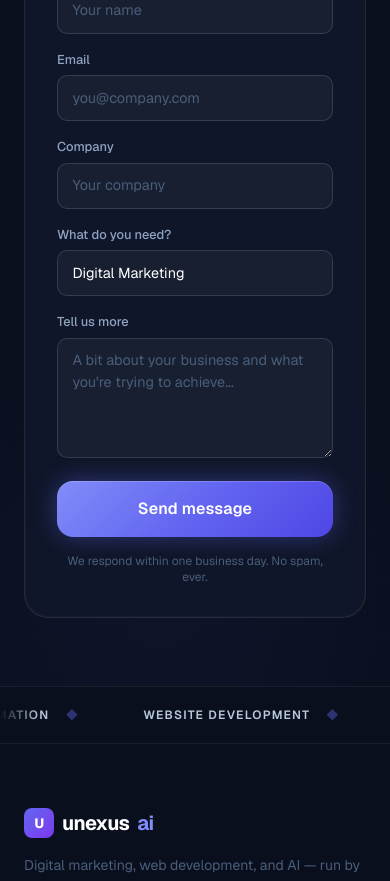
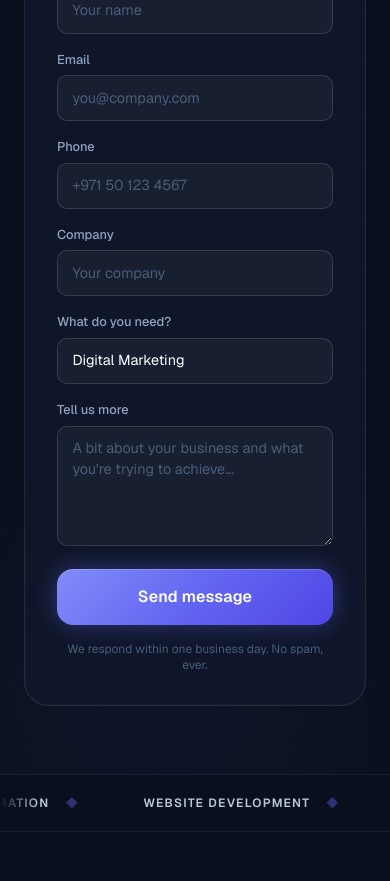
Before and after one commit to issei007-ai/unexusai, a Next.js app: page /about in a window 390 px wide. Shown: the part 6900-7781 px from the top of the page. Built offline with nearby package versions, Linux system fonts and the light colour scheme.

Commit message:
Add phone field to lead forms (contact, quote, audit, ContactCTA)

```diff
--- a/src/app/audit/page.tsx
+++ b/src/app/audit/page.tsx
@@ -42,6 +42,10 @@ export default function AuditPage() {
                   <input className="form-input" name="email" type="email" placeholder="you@company.com" required />
                 </div>
                 <div>
+                  <label className="form-label">Phone</label>
+                  <input className="form-input" name="phone" type="tel" placeholder="+971 50 123 4567" />
+                </div>
+                <div>
                   <label className="form-label">Website URL</label>
                   <input className="form-input" name="website" type="url" placeholder="https://yoursite.com" />
                 </div>
--- a/src/app/contact/page.tsx
+++ b/src/app/contact/page.tsx
@@ -54,6 +54,10 @@ export default function ContactPage() {
                   <input className="form-input" name="email" type="email" placeholder="you@company.com" required />
                 </div>
                 <div>
+                  <label className="form-label">Phone</label>
+                  <input className="form-input" name="phone" type="tel" placeholder="+971 50 123 4567" />
+                </div>
+                <div>
                   <label className="form-label">Company</label>
                   <input className="form-input" name="company" type="text" placeholder="Your company" />
                 </div>
--- a/src/app/quote/page.tsx
+++ b/src/app/quote/page.tsx
@@ -44,6 +44,10 @@ export default function QuotePage() {
                     <label className="form-label">Email</label>
                     <input className="form-input" name="email" type="email" placeholder="you@company.com" required />
                   </div>
+                </div>
+                <div>
+                  <label className="form-label">Phone</label>
+                  <input className="form-input" name="phone" type="tel" placeholder="+971 50 123 4567" />
                 </div>
                 <div>
                   <label className="form-label">Company</label>
--- a/src/components/sections/ContactCTA.tsx
+++ b/src/components/sections/ContactCTA.tsx
@@ -69,6 +69,10 @@ export default function ContactCTA({
                 </div>
               </div>
               <div>
+                <label className="form-label">Phone</label>
+                <input className="form-input" name="phone" type="tel" placeholder="+971 50 123 4567" />
+              </div>
+              <div>
                 <label className="form-label">Company</label>
                 <input className="form-input" name="company" type="text" placeholder="Your company" />
               </div>
```
